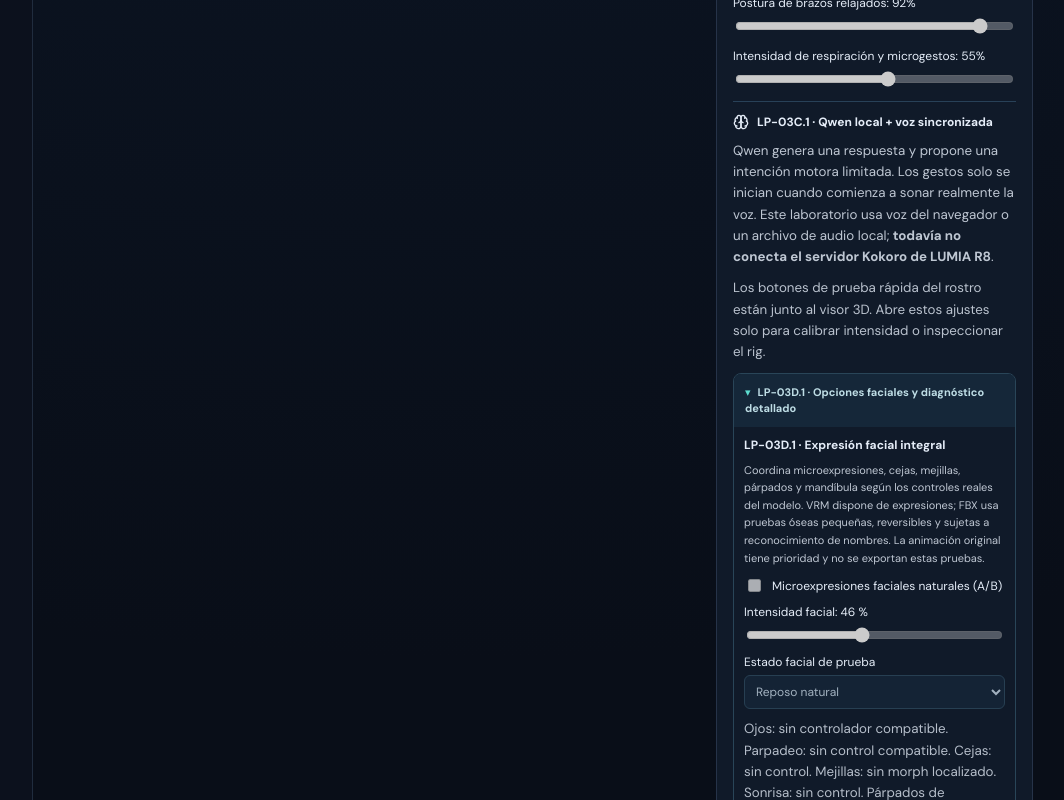
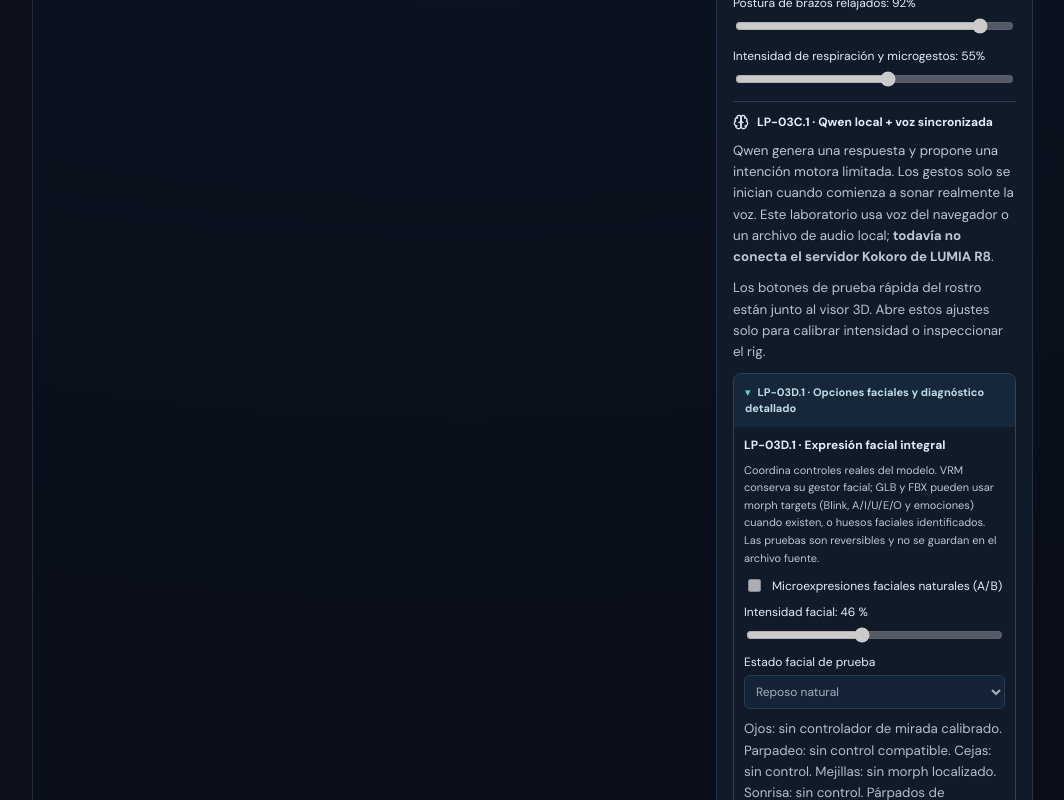
Before and after one commit to ingeniusvictor/orbi-3d-motion-studio, a React (Vite) app: page / in a window 1280 px wide. Both pictures are taken after a click on the heading "LP-03D.1 · Opciones faciales y diagnóstico detallado". Shown: the part 1300-2100 px from the top of the page, without its empty margins (211-1275 px from the left). Built offline with nearby package versions, Linux system fonts and the light colour scheme.

Commit message:
ux(facial-08): enable supported non-VRM expression modes and clarify real GLB visemes

```diff
--- a/src/VoiceMotorLab.jsx
+++ b/src/VoiceMotorLab.jsx
@@ -302,10 +302,10 @@ export default function VoiceMotorLab({getViewer,model,generation,activeClip,voi
       <div style={{display:'grid',gap:9,padding:10}}>
       <strong style={{fontSize:12}}>LP-03D.1 · Expresión facial integral</strong>
       <small style={{fontSize:11,lineHeight:1.6,opacity:0.82}}>
-        Coordina microexpresiones, cejas, mejillas, párpados y mandíbula
-        según los controles reales del modelo. VRM dispone de expresiones;
-        FBX usa pruebas óseas pequeñas, reversibles y sujetas a reconocimiento de nombres.
-        La animación original tiene prioridad y no se exportan estas pruebas.
+        Coordina controles reales del modelo. VRM conserva su gestor facial;
+        GLB y FBX pueden usar morph targets (Blink, A/I/U/E/O y emociones)
+        cuando existen, o huesos faciales identificados. Las pruebas son
+        reversibles y no se guardan en el archivo fuente.
       </small>
       <label style={{display:'flex',gap:8,alignItems:'center',fontSize:12}}>
         <input type="checkbox" checked={faceActive} disabled={!model||!['VRM','FBX','GLB','GLTF'].includes(model?.format)||!faceInfo?.supported}
@@ -326,7 +326,7 @@ export default function VoiceMotorLab({getViewer,model,generation,activeClip,voi
       </label>
       <label style={{fontSize:12,display:'grid',gap:5}}>
         Estado facial de prueba
-        <select style={style} disabled={!faceEnabled||model?.format!=='VRM'}
+        <select style={style} disabled={!faceActive||!faceInfo?.supported}
           value={faceMode} onChange={e=>{
             const next=e.target.value;
             if(getViewer()?.setLivingFacialMode?.(next))setFaceMode(next);
@@ -338,7 +338,7 @@ export default function VoiceMotorLab({getViewer,model,generation,activeClip,voi
         </select>
       </label>
       <small style={{opacity:0.78,lineHeight:1.6}}>
-        Ojos: {faceInfo?.gaze?(model?.format==='VRM'?'VRMLookAt detectado':'huesos oculares candidatos identificados'):'sin controlador compatible'}.
+        Ojos: {faceInfo?.gaze?(model?.format==='VRM'?'VRMLookAt detectado':'huesos oculares manualmente reconocidos'):'sin controlador de mirada calibrado'}.
         {' '}Parpadeo: {faceInfo?.blink?'control detectado':'sin control compatible'}.
         {' '}Cejas: {faceInfo?.channels?.browLift||faceInfo?.channels?.browFrown||'sin control'}.
         {' '}Mejillas: {faceInfo?.channels?.cheeks||'sin morph localizado'}.
@@ -348,12 +348,12 @@ export default function VoiceMotorLab({getViewer,model,generation,activeClip,voi
         {' '}Mandíbula: {faceInfo?.channels?.jaw||'sin control independiente'}.
       </small>
       {faceInfo?.proxies?.length>0&&<small style={{lineHeight:1.6,opacity:0.76}}>
-        Control facial aproximado mediante emociones VRM:
-        {' '}{faceInfo.proxies.join(', ')}. Esos presets pueden afectar varias zonas
+        Controles faciales aproximados mediante expresiones completas:
+        {' '}{faceInfo.proxies.join(', ')}. Estos morphs pueden afectar varias zonas
         a la vez; no sustituyen morphs anatómicos independientes.
       </small>}
-      {model?.format==='FBX'&&<small style={{opacity:0.78,lineHeight:1.5}}>
-        Huesos faciales FBX candidatos: {faceInfo?.candidates?.length
+      {model?.format!=='VRM'&&<small style={{opacity:0.78,lineHeight:1.5}}>
+        Huesos faciales candidatos GLB/FBX: {faceInfo?.candidates?.length
           ?faceInfo.candidates.slice(0,18).join(', '):'no reconocidos'}. Solo se
         activan controles con nombres únicos. La mandíbula y los ojos requieren
         confirmar la dirección de giro visualmente; no se fuerzan sonrisas o mejillas.
@@ -401,7 +401,7 @@ export default function VoiceMotorLab({getViewer,model,generation,activeClip,voi
       </div>
     </details>
     <details className="lp-accordion">
-      <summary>LP-03C.2 · Labios VRM / mandíbula FBX (experimental)</summary>
+      <summary>LP-03C.2 · Vocales VRM/GLB y mandíbula FBX (experimental)</summary>
       <div style={{display:'grid',gap:7,padding:10}}>
       <strong style={{fontSize:12}}>LP-03C.2 · Boca y labios (visemas)</strong>
       <small style={{lineHeight:1.5,opacity:0.86}}>
@@ -437,6 +437,7 @@ export default function VoiceMotorLab({getViewer,model,generation,activeClip,voi
         </small>
       </>}
       <small style={{fontSize:11,opacity:0.75,lineHeight:1.5}}>
+        GLB con A/I/U/E/O: se utilizan las deformaciones originales del rostro.
         Voz del navegador: simulación aproximada de vocales basada en el texto y
         eventos de palabra, sin acceso a muestras reales del sintetizador.
         WAV/MP3 local: apertura guiada por volumen medido y forma vocálica aproximada.
```
